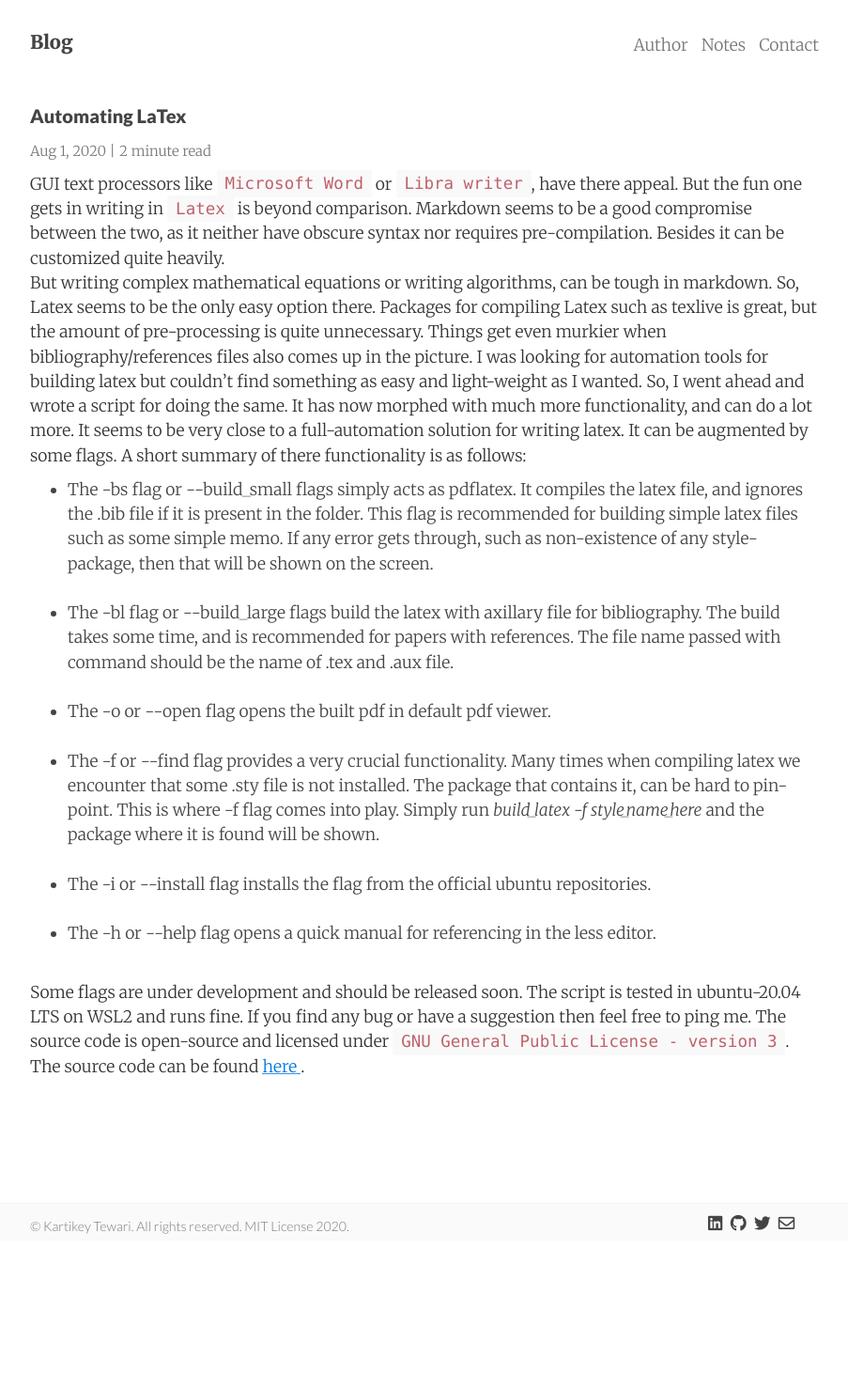
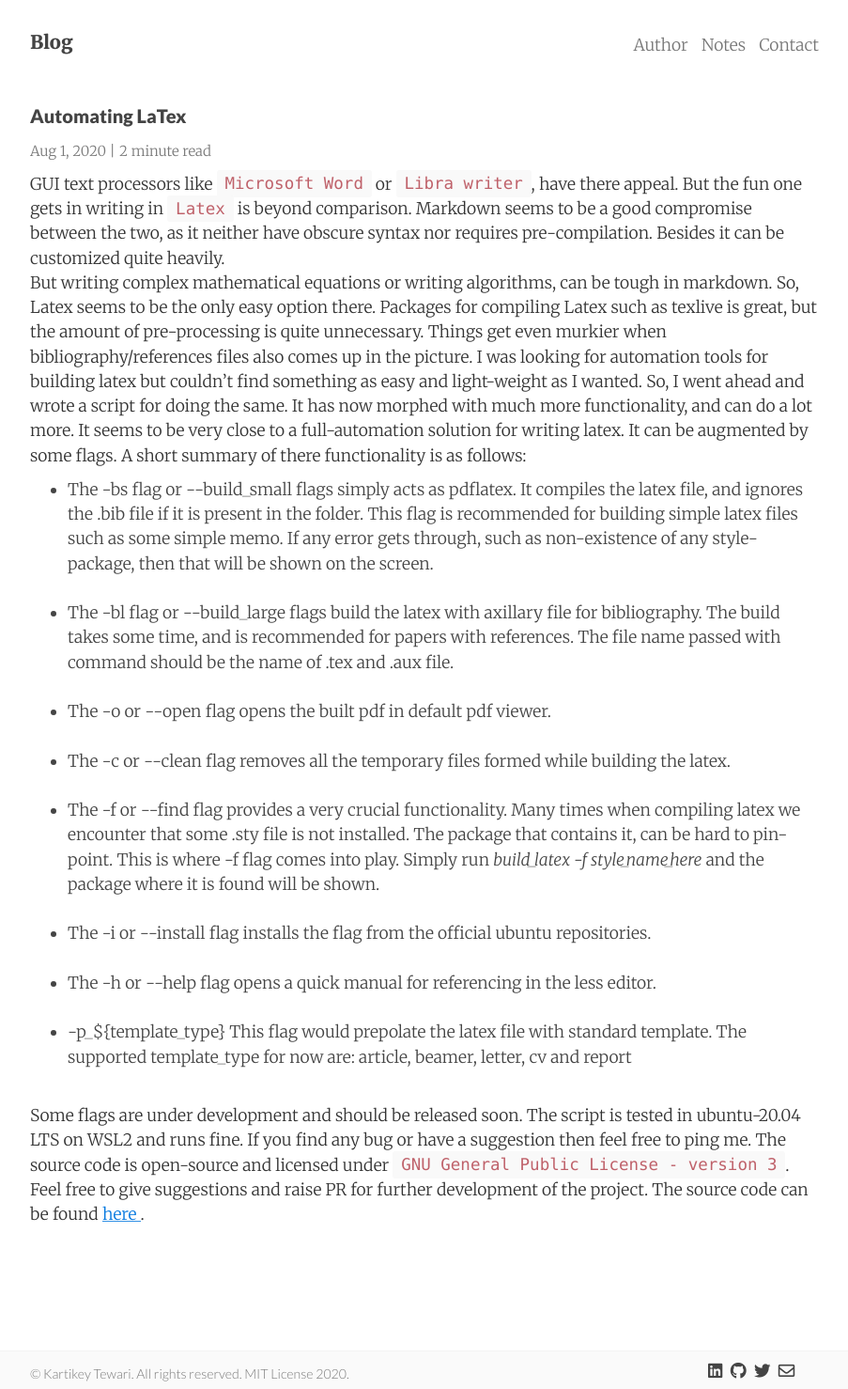
Before and after one commit to kartikeytewari/kartikeytewari.github.io, a Jekyll site: the page built from _posts/2020-08-01-build_latex.md, in a window 1280 px wide. Shown: the whole page at 94% size, without its empty margins (188-1091 px from the left). Built offline with Jekyll 4.4.1, drawn with Linux system fonts in a browser that asks for light colours; nearby versions of some CDN libraries; comment, search, counter and statistics services are not loaded; before the commit the page ends 1320 px from its top, so only the background shows below that.

Commit message:
build latex updated

```diff
--- a/_posts/2020-08-01-build_latex.md
+++ b/_posts/2020-08-01-build_latex.md
@@ -23,6 +23,10 @@ But writing complex mathematical equations or writing algorithms, can be tough i
     </li>
     <br>
     <li>
+        The -c or --clean flag removes all the temporary files formed while building the latex.
+    </li>
+    <br>
+    <li>
         The -f or --find flag provides a very crucial functionality. Many times when compiling latex we encounter that some .sty file is not installed. The package that contains it, can be hard to pin-point. This is where -f flag comes into play. Simply run <em>build_latex -f style_name_here</em> and the package where it is found will be shown.
     </li>
     <br>
@@ -34,6 +38,12 @@ But writing complex mathematical equations or writing algorithms, can be tough i
         The -h or --help flag opens a quick manual for referencing in the less editor.
     </li>
     <br>
+    <li>
+        -p_${template_type}
+        This flag would prepolate the latex file with standard template. The supported template_type for now are:
+        article, beamer, letter, cv and report
+    </li>
+    <br>
 </ul>
 
-Some flags are under development and should be released soon. The script is tested in ubuntu-20.04 LTS on WSL2 and runs fine. If you find any bug or have a suggestion then feel free to ping me. The source code is open-source and licensed under `GNU General Public License - version 3`. The source code can be found <a href="https://github.com/kartikeytewari/build_latex"> here </a>.
+Some flags are under development and should be released soon. The script is tested in ubuntu-20.04 LTS on WSL2 and runs fine. If you find any bug or have a suggestion then feel free to ping me. The source code is open-source and licensed under `GNU General Public License - version 3`. Feel free to give suggestions and raise PR for further development of the project. The source code can be found <a href="https://github.com/kartikeytewari/build_latex"> here </a>.
```
